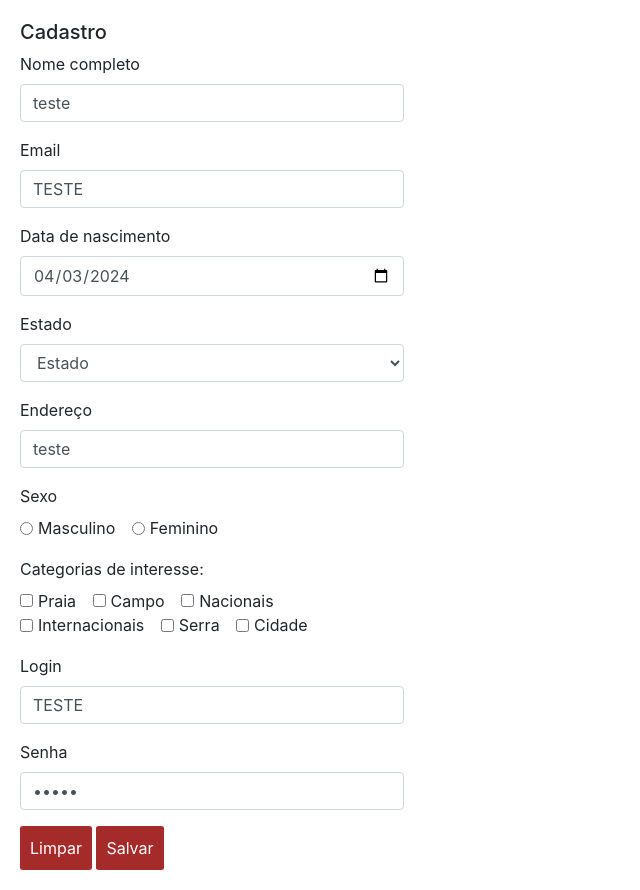
After one commit to deboragoncalves/college-catolica-sc, a PHP site: page /formularioCadastro.php in a window 1280 px wide. The commit adds this page. Shown: the whole page, without its empty margins (0-640 px from the left). Run offline with PHP 8.4, Linux system fonts and the light colour scheme; data comes from the database, SQL or seed files in the repository; both versions use the stored data as it was after the commit.

Commit message:
CRUD completo para cadastro de clientes em PHP - CatolicaSC - ProgramacaoWeb

```diff
--- /dev/null
+++ b/fourth-semester/programacaoWeb/agenda05/formularioCadastro.php
@@ -0,0 +1,228 @@
+<!DOCTYPE html>
+<html lang="en">
+  <head>
+    <meta charset="UTF-8" />
+    <meta http-equiv="X-UA-Compatible" content="IE=edge" />
+    <meta name="viewport" content="width=device-width, initial-scale=1.0" />
+    <title>Cadastro</title>
+    <link
+      rel="stylesheet"
+      href="https://cdn.jsdelivr.net/npm/bootstrap@4.0.0/dist/css/bootstrap.min.css"
+      integrity="sha384-Gn5384xqQ1aoWXA+058RXPxPg6fy4IWvTNh0E263XmFcJlSAwiGgFAW/dAiS6JXm"
+      crossorigin="anonymous"
+    />
+  </head>
+  <style>
+    #container-cadastro {
+        width: 30%;
+        margin: 20px;
+    }
+
+    .botao-cadastro {
+        cursor: pointer;
+        background-color: brown;
+        color: white;
+        border: none;
+        border-radius: 5%;
+        padding: 10px;
+    }
+  </style>
+
+  <body>
+  <?php
+    // Configurações do banco de dados
+    $host = "localhost";
+    $user = "root";
+    $password = "";
+    $database = "dbusuario";
+
+    $nome = "";
+    $email = "";
+    $nascimento = "";
+    $estado = "";
+    $endereco = "";
+    $sexo = "";
+    $interesses = "";
+    $login = "";
+    $senha = "";
+
+    $action = "novoCadastro.php";
+
+    // Conexão com o banco de dados
+    $connection = new mysqli($host, $user, $password, $database);
+
+    // Verifica a conexão
+    if ($connection->connect_error) {
+        die("Falha na conexão: " . $connection->connect_error);
+    }
+
+    $id = $_GET['id'] ?? "";
+    if(isset($id)) {
+      $sql = "SELECT * FROM usuario WHERE id = '$id'";
+      $result = $connection->query($sql);
+
+      if ($result->num_rows > 0) {
+        while($row = $result->fetch_assoc()) {
+          $nome = $row["nome"];
+          $email = $row["email"];
+          $nascimento = $row["nascimento"];
+          $estado = $row["estado"];
+          $endereco = $row["endereco"];
+          $sexo = $row["sexo"];
+          $interesses = $row["interesses"];
+          $login = $row["login"];
+          $senha = $row["senha"];
+          $action = "atualizarUsuario.php?id=" . $id;
+        }
+      }
+    }
+
+    ?>
+    <section id="container-cadastro">
+      <h5>Cadastro</h5>
+      <form action="<?php echo $action; ?>" method="post">
+        <div class="form-group">
+          <label for="cadastro-nome">Nome completo</label>
+          <input
+            type="text"
+            class="form-control"
+            id="cadastro-nome"
+            name="cadastro-nome"
+            placeholder="Nome"
+            value="<?php echo $nome; ?>"
+            required
+          />
+        </div>
+        <div class="form-group">
+          <label for="cadastro-email">Email</label>
+          <input
+            type="email"
+            class="form-control"
+            id="cadastro-email"
+            name="cadastro-email"
+            placeholder="Email"
+            value="<?php echo $email; ?>"
+            required
+          />
+        </div>
+        <div class="form-group">
+          <label for="cadastro-nascimento">Data de nascimento</label>
+          <input
+            type="date"
+            class="form-control"
+            id="cadastro-nascimento"
+            name="cadastro-nascimento"
+            placeholder="Data de nascimento"
+            value="<?php echo $nascimento; ?>"
+            required
+          />
+        </div>
+        <div class="form-group container-select">
+          <label for="cadastro-estado">Estado</label>
+          <select name="cadastro-estado" id="cadastro-estado" class="form-control" required>
+            <option selected value="">Estado</option>
+            <option value="Santa Catarina">Santa Catarina</option>
+            <option value="Paraná">Paraná</option>
+            <option value="Rio Grande do Sul">Rio Grande do Sul</option>
+            <option value="São Paulo">São Paulo</option>
+            <option value="Rio de Janeiro">Rio de Janeiro</option>
+            <option value="Minas Gerais">Minas Gerais</option>
+            <option value="Espírito Santo">Espírito Santo</option>
+          </select>
+        </div>
+        <div class="form-group">
+          <label for="cadastro-endereco">Endereço</label>
+          <input
+            type="text"
+            class="form-control"
+            id="cadastro-endereco"
+            name="cadastro-endereco"
+            placeholder="Endereço"
+            value="<?php echo $endereco; ?>"
+            required
+
+          />
+        </div>
+        <div class="form-group">
+          <label>Sexo</label>
+          <div class="container-input">
+            <div class="form-check form-check-inline">
+              <input required class="form-check-input" type="radio" name="radioSexo" id="masculino" value="Masculino">
+              <label class="form-check-label" for="masculino">
+                Masculino
+              </label>
+            </div>
+            <div class="form-check form-check-inline">
+              <input class="form-check-input" type="radio" name="radioSexo" id="feminino" value="Feminino">
+              <label class="form-check-label" for="feminino">
+                Feminino
+              </label>
+            </div>
+          </div>
+        </div>
+        <div class="form-group">
+          <label>Categorias de interesse:</label>
+          <div class="container-input container-input-checkbox">
+            <div class="form-check form-check-inline">
+              <input class="form-check-input" type="checkbox" id="checkboxPraia" value="praia">
+              <label class="form-check-label" for="checkboxPraia">Praia</label>
+            </div>
+            <div class="form-check form-check-inline">
+              <input class="form-check-input" type="checkbox" id="checkboxCampo" value="campo">
+              <label class="form-check-label" for="checkboxCampo">Campo</label>
+            </div>
+            <div class="form-check form-check-inline">
+              <input class="form-check-input" type="checkbox" id="checkboxNacionais" value="nacionais">
+              <label class="form-check-label" for="checkboxNacionais">Nacionais</label>
+            </div>
+            <div class="form-check form-check-inline">
+              <input class="form-check-input" type="checkbox" id="checkboxInternacionais" value="internacionais">
+              <label class="form-check-label" for="checkboxInternacionais">Internacionais</label>
+            </div>
+            <div class="form-check form-check-inline">
+              <input class="form-check-input" type="checkbox" id="checkboxSerra" value="serra">
+              <label class="form-check-label" for="checkboxSerra">Serra</label>
+            </div>
+            <div class="form-check form-check-inline">
+              <input class="form-check-input" type="checkbox" id="checkboxCidade" value="cidade">
+              <label class="form-check-label" for="checkboxCidade">Cidade</label>
+            </div>
+          </div>
+        </div>
+        <div class="form-group">
+          <label for="cadastro-login">Login</label>
+          <input
+            type="email"
+            class="form-control"
+            id="cadastro-login"
+            name="cadastro-login"
+            placeholder="Login"
+            required
+            value="<?php echo $login; ?>"
+            />
+        </div>
+        <div class="form-group">
+          <label for="cadastro-senha">Senha</label>
+          <input
+            type="password"
+            class="form-control"
+            id="cadastro-senha"
+            name="cadastro-senha"
+            placeholder="Senha"
+            value="<?php echo $senha; ?>"
+            required
+          />
+        </div>
+        <div id="container-mensagem-form"></div>
+        <button type="reset" class="btn botao-cadastro">Limpar</button>
+        <button type="submit" class="btn botao-cadastro">Salvar</button>
+    </form>
+    </section>
+    <section id="dados-usuario"></section>
+    <script
+      src="https://cdn.jsdelivr.net/npm/bootstrap@4.0.0/dist/js/bootstrap.min.js"
+      integrity="sha384-JZR6Spejh4U02d8jOt6vLEHfe/JQGiRRSQQxSfFWpi1MquVdAyjUar5+76PVCmYl"
+      crossorigin="anonymous"
+    ></script>
+  </body>
+</html>
--- a/fourth-semester/programacaoWeb/agenda05/novoCadastro.php
+++ b/fourth-semester/programacaoWeb/agenda05/novoCadastro.php
@@ -18,17 +18,17 @@
         $nome = $_POST['cadastro-nome'];
         $email = $_POST['cadastro-email'];
         $nascimento = $_POST['cadastro-nascimento'];
-        $nascimentoFormat = date("d/m/Y", strtotime($nascimento));
         $estado = filter_input(INPUT_POST, 'cadastro-estado');
         $endereco = $_POST['cadastro-endereco'];
         $sexo = $_POST['radioSexo'];
         $login = $_POST['cadastro-login'];
         $senha = $_POST['cadastro-senha'];
 
-        $sql = "INSERT INTO usuario (nome, nascimento, estado, endereco, interesses, sexo, login, senha, email) VALUES ('$nome', '$email', '$nascimentoFormat', '$estado', '$endereco', '', '$sexo', '$login', '$senha')";
+        $sql = "INSERT INTO usuario (nome, nascimento, estado, endereco, interesses, sexo, login, senha, email) VALUES ('$nome', '$nascimento', '$estado', '$endereco', '', '$sexo', '$login', '$senha', '$email')";
 
         if ($connection->query($sql) === TRUE) {
-            echo "<p>Registro inserido com sucesso!</p>";
+            header("Location: index.php");
+            exit();
         } else {
             echo "<p>Erro ao inserir registro: " . $connection->error . "</p>";
         }
```
Also changed, not shown: fourth-semester/programacaoWeb/agenda05/atualizarUsuario.php (added, +44 -0 lines), fourth-semester/programacaoWeb/agenda05/editarUsuario.php (added, +28 -0 lines), fourth-semester/programacaoWeb/agenda05/excluirUsuario.php (added, +30 -0 lines), fourth-semester/programacaoWeb/agenda05/index.php (+24 -11 lines), fourth-semester/programacaoWeb/agenda05/usuario.sql (added, +74 -0 lines).
